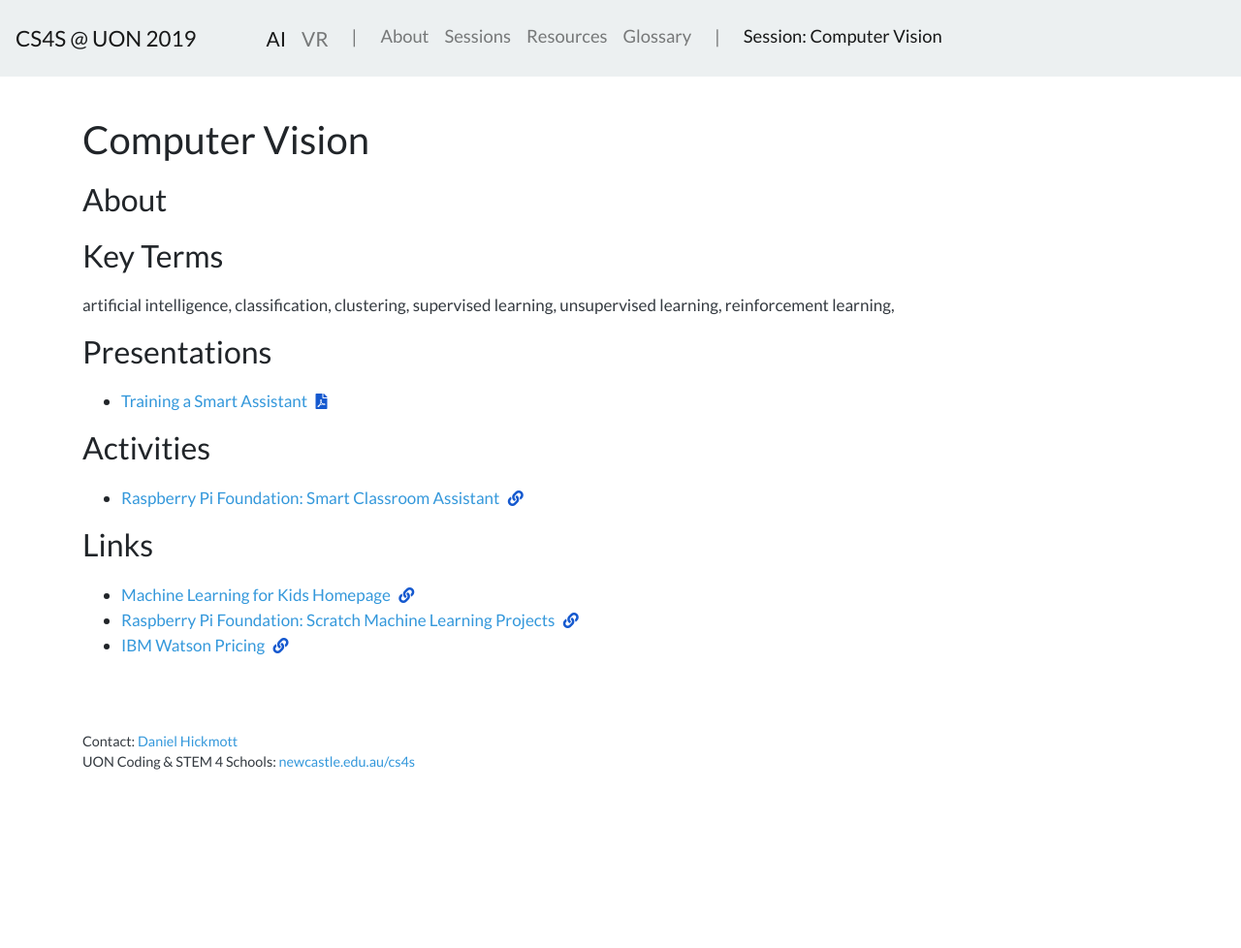
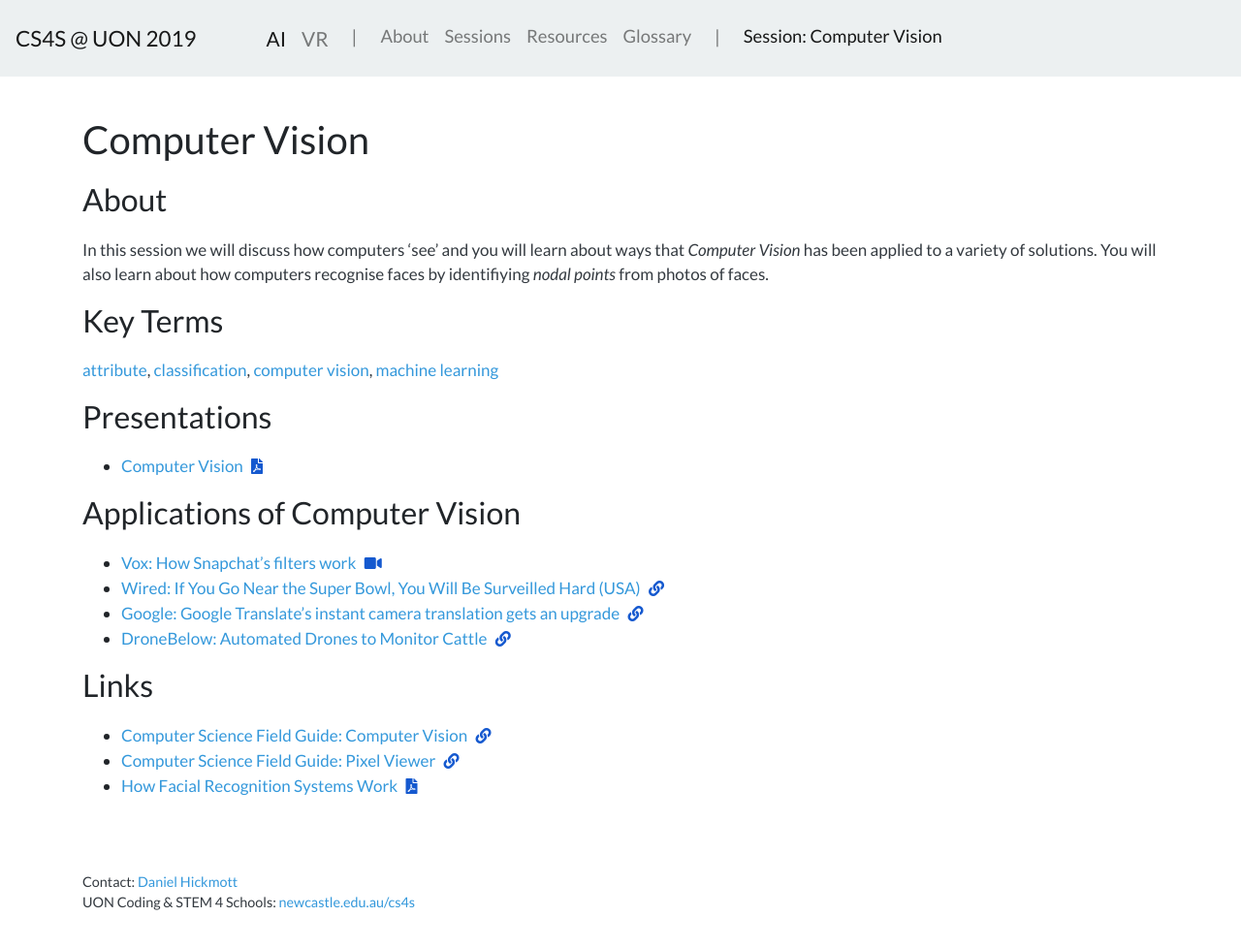
Before and after one commit to cs4s/2019, a Jekyll site: the page built from ai/sessions/vision/index.md, in a window 1280 px wide and 1017 px high. Shown: the top 978 px of the window at 97% size. Built offline with Jekyll 4.4.1, drawn with Linux system fonts in a browser that asks for light colours.

Commit message:
Changes the computer vision session page content and adds presentation PDF

```diff
--- a/ai/glossary.md
+++ b/ai/glossary.md
@@ -25,6 +25,10 @@ Blank definition
 Blank definition
 
 ### Clustering
+
+Blank definition
+
+### Computer Vision
 
 Blank definition
 
--- a/ai/sessions/vision/index.md
+++ b/ai/sessions/vision/index.md
@@ -1,5 +1,5 @@
 ---
-layout: default
+layout: session
 title: "Computer Vision"
 ---
 
@@ -7,20 +7,26 @@ title: "Computer Vision"
 
 ### About
 
+In this session we will discuss how computers 'see' and you will learn about ways that *Computer Vision* has been applied to a variety of solutions.
+You will also learn about how computers recognise faces by identifiying *nodal points* from photos of faces.
+
 ### Key Terms
 
-artificial intelligence, classification, clustering, supervised learning, unsupervised learning, reinforcement learning,
+[attribute](){: .term }, [classification](){: .term }, [computer vision](){: .term }, [machine learning](){: .term }
 
 ### Presentations
 
-- [Training a Smart Assistant](){: .text-info } <i class="fas fa-file-pdf session-icon"></i>
+- [Computer Vision](presentation/vision.pdf){: class="text-info" target="_blank" } <i class="fas fa-file-pdf session-icon"></i>
 
-### Activities
+### Applications of Computer Vision
 
-- [Raspberry Pi Foundation: Smart Classroom Assistant](https://projects.raspberrypi.org/en/projects/smart-classroom){: class="text-info" target="_blank" } <i class="fas fa-link session-icon"></i>
+- [Vox: How Snapchat's filters work](https://www.youtube.com/watch?v=Pc2aJxnmzh0){: class="text-info" target="_blank" } <i class="fas fa-video session-icon"></i>
+- [Wired: If You Go Near the Super Bowl, You Will Be Surveilled Hard (USA)](https://www.wired.com/2016/01/govs-plan-keep-super-bowl-safe-massive-surveillance/){: class="text-info" target="_blank" } <i class="fas fa-link session-icon"></i>
+- [Google: Google Translate’s instant camera translation gets an upgrade](https://www.blog.google/products/translate/google-translates-instant-camera-translation-gets-upgrade/){: class="text-info" target="_blank" } <i class="fas fa-link session-icon"></i>
+- [DroneBelow: Automated Drones to Monitor Cattle](https://dronebelow.com/2019/08/28/automated-drones-to-monitor-cattle/){: class="text-info" target="_blank" } <i class="fas fa-link session-icon"></i>
 
 ### Links
 
-- [Machine Learning for Kids Homepage](https://machinelearningforkids.co.uk/){: class="text-info" target="_blank" } <i class="fas fa-link session-icon"></i>
-- [Raspberry Pi Foundation: Scratch Machine Learning Projects](https://projects.raspberrypi.org/en/pathways/scratch-machine-learning){: class="text-info" target="_blank" } <i class="fas fa-link session-icon"></i>
-- [IBM Watson Pricing](https://www.ibm.com/cloud/watson-assistant/pricing/){: class="text-info" target="_blank" } <i class="fas fa-link session-icon"></i>
+- [Computer Science Field Guide: Computer Vision](https://csfieldguide.org.nz/en/chapters/computer-vision/){: class="text-info" target="_blank" } <i class="fas fa-link session-icon"></i>
+- [Computer Science Field Guide: Pixel Viewer](https://csfieldguide.org.nz/en/interactives/pixel-viewer/){: class="text-info" target="_blank" } <i class="fas fa-link session-icon"></i>
+- [How Facial Recognition Systems Work](http://www.oamk.fi/~palo/iten1/19_%20EXTRA_Facial%20Recognition%20Systems.pdf){: class="text-info" target="_blank" } <i class="fas fa-file-pdf session-icon"></i>
```
Also changed, not shown: 1 other file.
